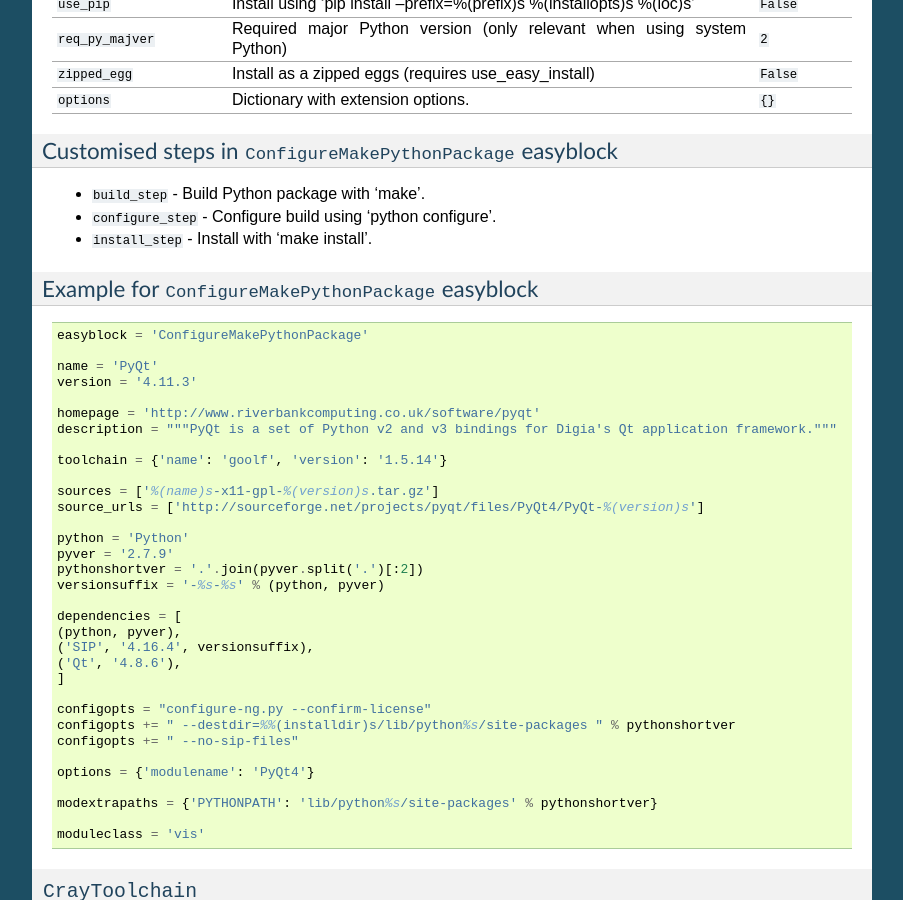
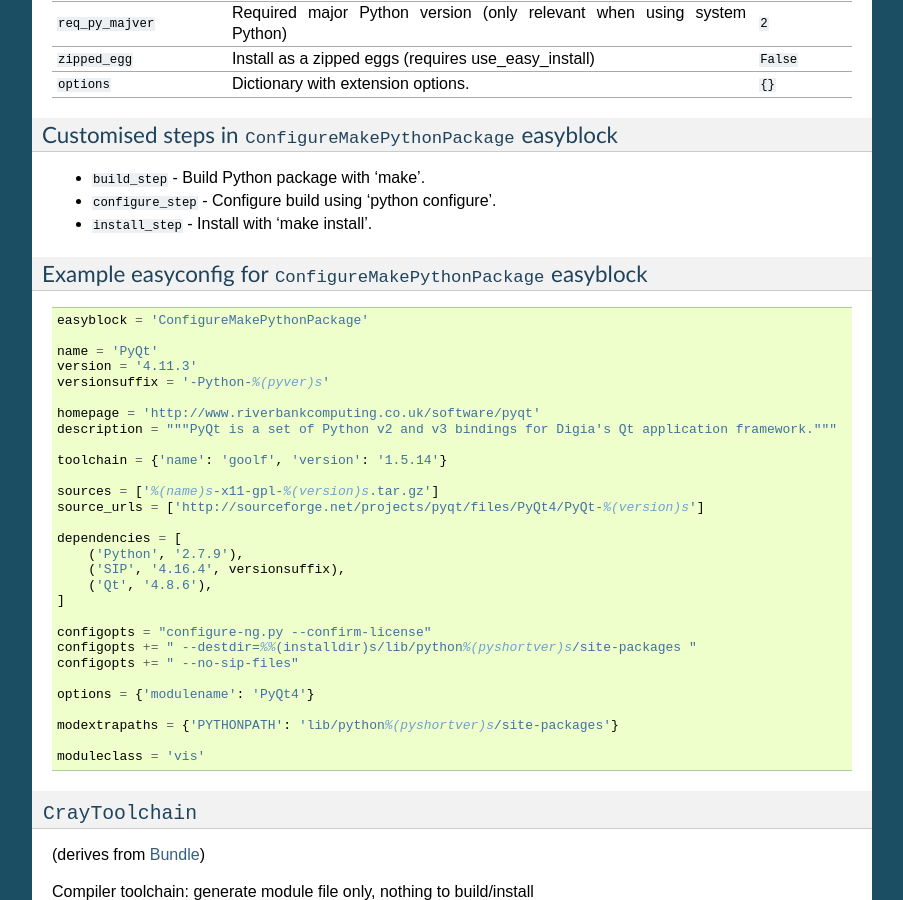
Before and after one commit to easybuilders/easybuild, a Sphinx documentation site: the page built from docs/version-specific/Generic_easyblocks.rst, in a window 1280 px wide and 900 px high, scrolled down 6715 px. Shown: the whole window, without its empty margins (198-1101 px from the left). Built offline with Sphinx 7.4.7, drawn with Linux system fonts in a browser that asks for light colours; some of the changed text lies outside the part shown.

Commit message:
update generated docs for generic easyblocks

```diff
--- a/docs/version-specific/Generic_easyblocks.rst
+++ b/docs/version-specific/Generic_easyblocks.rst
@@ -49,11 +49,10 @@
 * ``configure_step`` - No configuration, this is binary software
 * ``install_step`` - Copy all files in build directory to the install directory
 
+Example easyconfig for ``Binary`` easyblock
+-------------------------------------------
 
-Example for ``Binary`` easyblock
---------------------------------
-
-::
+.. code::
 
     easyblock = 'Binary'
 
@@ -71,8 +70,8 @@
     checksums = ['02cf92847ec704d010a54df293b9c60a']
 
     sanity_check_paths = {
-    'files': ['platanus'],
-    'dirs': [],
+        'files': ['platanus'],
+        'dirs': [],
     }
 
     moduleclass = 'bio'
@@ -122,11 +121,10 @@
 * ``configure_step`` - Collect altroot/altversion info.
 * ``install_step`` - Do nothing.
 
+Example easyconfig for ``Bundle`` easyblock
+-------------------------------------------
 
-Example for ``Bundle`` easyblock
---------------------------------
-
-::
+.. code::
 
     easyblock = 'Bundle'
 
@@ -139,9 +137,9 @@
     toolchain = {'name': 'GCC', 'version': '4.9.2'}
 
     dependencies = [
-    ('Autoconf', '2.69'), # 20120424
-    ('Automake', '1.15'), # 20150105
-    ('libtool', '2.4.5'), # 20150119
+        ('Autoconf', '2.69'), # 20120424
+        ('Automake', '1.15'), # 20150105
+        ('libtool', '2.4.5'), # 20150119
     ]
 
     moduleclass = 'devel'
@@ -174,11 +172,10 @@
 * ``configure_step`` - Configure build using cmake
 * ``install_step`` - Configure build using cmake
 
+Example easyconfig for ``CMakeMake`` easyblock
+----------------------------------------------
 
-Example for ``CMakeMake`` easyblock
------------------------------------
-
-::
+.. code::
 
     easyblock = 'CMakeMake'
 
@@ -187,7 +184,7 @@
 
     homepage = 'http://stnava.github.io/ANTs/'
     description = """ANTs extracts information from complex datasets that include imaging. ANTs is useful for managing,
-    interpreting and visualizing multidimensional data."""
+     interpreting and visualizing multidimensional data."""
 
     toolchain = {'name': 'goolf', 'version': '1.5.14'}
     toolchainopts = {'pic': True}
@@ -205,8 +202,8 @@
     separate_build_dir = True
 
     sanity_check_paths = {
-    'files': ['bin/ANTS'],
-    'dirs': ['lib'],
+        'files': ['bin/ANTS'],
+        'dirs': ['lib'],
     }
 
     moduleclass = 'data'
@@ -309,6 +306,7 @@
 
 Commonly used easyconfig parameters with ``ConfigureMake`` easyblock
 --------------------------------------------------------------------
+
 ====================    ================================================================
 easyconfig parameter    description
 ====================    ================================================================
@@ -327,11 +325,10 @@
 * ``install_step`` - Create the installation in correct location
         - typical: make install
 
+Example easyconfig for ``ConfigureMake`` easyblock
+--------------------------------------------------
 
-Example for ``ConfigureMake`` easyblock
----------------------------------------
-
-::
+.. code::
 
     easyblock = 'ConfigureMake'
 
@@ -341,15 +338,14 @@
     homepage = 'http://zsync.moria.org.uk/'
     description = """zsync-0.6.2: Optimising file distribution program, a 1-to-many rsync"""
 
+    toolchain = {'name': 'ictce', 'version': '5.3.0'}
+
     sources = [SOURCE_TAR_BZ2]
     source_urls = ['http://zsync.moria.org.uk/download/']
 
-
-    toolchain = {'name': 'ictce', 'version': '5.3.0'}
-
     sanity_check_paths = {
-    'files': ['bin/zsync'],
-    'dirs': []
+        'files': ['bin/zsync'],
+        'dirs': []
     }
 
     moduleclass = 'tools'
@@ -395,16 +391,16 @@
 * ``configure_step`` - Configure build using 'python configure'.
 * ``install_step`` - Install with 'make install'.
 
+Example easyconfig for ``ConfigureMakePythonPackage`` easyblock
+---------------------------------------------------------------
 
-Example for ``ConfigureMakePythonPackage`` easyblock
-----------------------------------------------------
-
-::
+.. code::
 
     easyblock = 'ConfigureMakePythonPackage'
 
     name = 'PyQt'
     version = '4.11.3'
+    versionsuffix = '-Python-%(pyver)s'
 
     homepage = 'http://www.riverbankcomputing.co.uk/software/pyqt'
     description = """PyQt is a set of Python v2 and v3 bindings for Digia's Qt application framework."""
@@ -414,24 +410,19 @@
     sources = ['%(name)s-x11-gpl-%(version)s.tar.gz']
     source_urls = ['http://sourceforge.net/projects/pyqt/files/PyQt4/PyQt-%(version)s']
 
-    python = 'Python'
-    pyver = '2.7.9'
-    pythonshortver = '.'.join(pyver.split('.')[:2])
-    versionsuffix = '-%s-%s' % (python, pyver)
-
     dependencies = [
-    (python, pyver),
-    ('SIP', '4.16.4', versionsuffix),
-    ('Qt', '4.8.6'),
+        ('Python', '2.7.9'),
+        ('SIP', '4.16.4', versionsuffix),
+        ('Qt', '4.8.6'),
     ]
 
     configopts = "configure-ng.py --confirm-license"
-    configopts += " --destdir=%%(installdir)s/lib/python%s/site-packages " % pythonshortver
+    configopts += " --destdir=%%(installdir)s/lib/python%(pyshortver)s/site-packages "
     configopts += " --no-sip-files"
 
     options = {'modulename': 'PyQt4'}
 
-    modextrapaths = {'PYTHONPATH': 'lib/python%s/site-packages' % pythonshortver}
+    modextrapaths = {'PYTHONPATH': 'lib/python%(pyshortver)s/site-packages'}
 
     moduleclass = 'vis'
 
```
